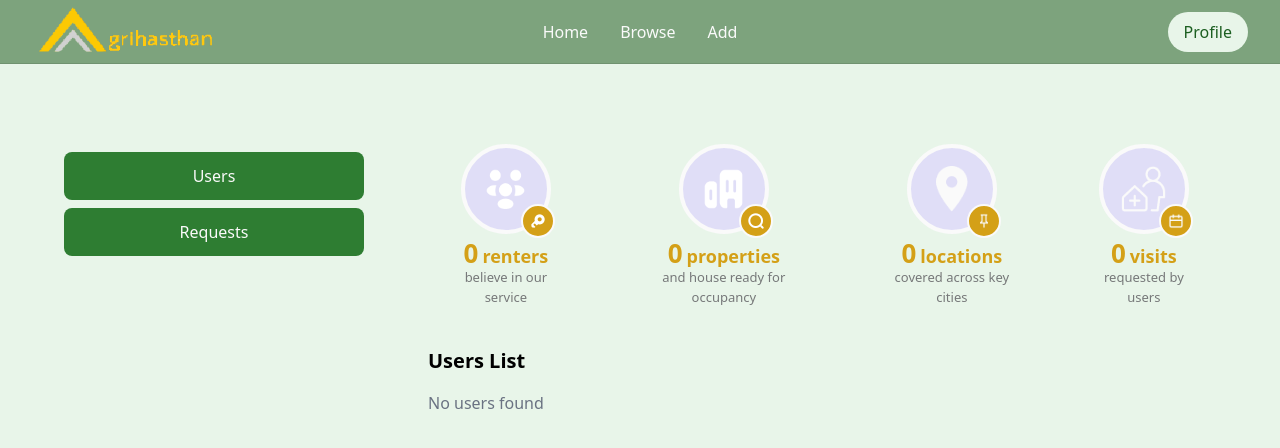
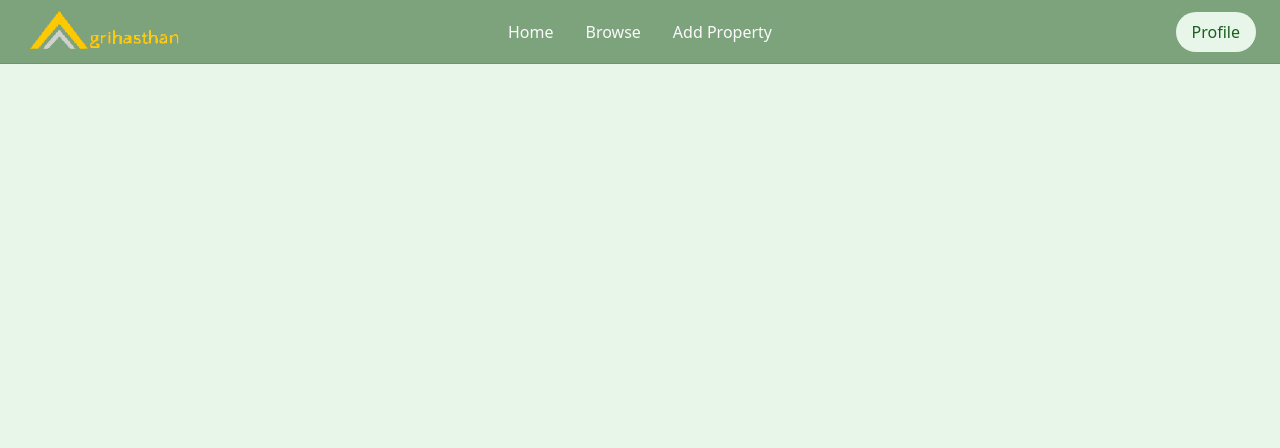
Before and after one commit to Anshu-Bista/GrihaSthann, a React (Vite) app in the folder client/: page /login in a window 1280 px wide. Before the commit this address led to /home. Shown: the top 448 px of the page. Built offline with nearby package versions, Linux system fonts and the light colour scheme; no server answers; sample sign-in values are in the browser's storage.

Commit message:
home routing

```diff
--- a/client/src/AppRoutes.jsx
+++ b/client/src/AppRoutes.jsx
@@ -31,14 +31,20 @@ export const AppRoutes = () => {
 
           {/* Private routes */}
           <Route element={<PrivateRoute />}>
-            <Route path="/user" element={<UserHome />} />
             <Route path="/browse" element={<UserBrowse />} />
             <Route path="/property/:id" element={<PropertyDetail />} />
             <Route path="/profile" element={<UserProfile />} />
             <Route path="/requests" element={<UserRequest />} />
+            {/* USER HOME */}
+            <Route element={<PrivateRoute allowedRoles={["user"]} />}>
+              <Route path="/user/home" element={<UserHome />} />
+            </Route>
 
-            <Route path="/add" element={<AdminAdd />} />
-            <Route path="/home" element={<AdminHome />} />
+            {/* ADMIN HOME */}
+            <Route element={<PrivateRoute allowedRoles={["admin"]} />}>
+              <Route path="/admin/home" element={<AdminHome />} />
+              <Route path="/add" element={<AdminAdd />} />
+            </Route>
             {/* add more private pages here */}
           </Route>
 
--- a/client/src/components/Header.jsx
+++ b/client/src/components/Header.jsx
@@ -1,78 +1,115 @@
 import { Link } from "react-router-dom";
-import logo from "../assets/Logo.png";
+import logo from "../assets/logo.png";
 import { useAuth } from "../context/AuthContext";
-import { useEffect } from "react";
+import { useState } from "react";
 
 export function Header() {
+
   const { token, user } = useAuth();
   const isLoggedIn = Boolean(token);
   const role = user?.role;
 
-  const logoLink = isLoggedIn ? "/home" : "/";
+  const [mobileOpen, setMobileOpen] = useState(false);
 
-  //notifies when Header changes
-  useEffect(() => {
-    console.log("Header role:", role);
-  }, [role]);
+  // ⭐ Role based home link
+  const homeLink = role === "admin"
+    ? "/admin/home"
+    : "/user/home";
 
   return (
-    <header className="h-16 px-8 flex items-center justify-between bg-soft-olive border-b border-black/10 relative">
+    <header className="h-16 px-6 flex items-center justify-between bg-soft-olive border-b border-black/10 relative">
 
-      {/* LEFT: Logo */}
-      <Link to={logoLink} className="flex items-center">
+      {/* LEFT - Logo */}
+      <Link to={homeLink} className="flex items-center">
         <img
           src={logo}
           alt="Logo"
-          className="h-12 md:h-14 w-auto transition-transform hover:scale-105"
+          className="h-10 md:h-12 w-auto transition-transform hover:scale-105"
         />
       </Link>
 
-      {/* MID: Navigation (only when logged in) */}
+      {/* ⭐ Desktop Navigation */}
       {isLoggedIn && (
-        <nav className="absolute left-1/2 -translate-x-1/2 flex gap-8">
-          <HeaderLink to="/home">Home</HeaderLink>
+        <nav className="hidden md:flex absolute left-1/2 -translate-x-1/2 gap-8">
+          <HeaderLink to={homeLink}>Home</HeaderLink>
           <HeaderLink to="/browse">Browse</HeaderLink>
 
           {role === "admin" ? (
-            <HeaderLink to="/add">Add</HeaderLink>
+            <HeaderLink to="/add">Add Property</HeaderLink>
           ) : (
             <HeaderLink to="/requests">Requests</HeaderLink>
           )}
         </nav>
       )}
 
-      {/* RIGHT */}
+      {/* RIGHT SECTION */}
       <div className="flex items-center gap-4">
+
         {isLoggedIn ? (
           <Link
             to="/profile"
-            className="bg-mint-green text-forest-green px-4 py-2 rounded-full font-medium hover:bg-mint-green/80 transition"
+            className="bg-mint-green text-forest-green px-4 py-2 rounded-full font-medium hidden md:block"
           >
             Profile
           </Link>
         ) : (
           <>
             <HeaderLink to="/login">Login</HeaderLink>
+
             <Link
               to="/register"
-              className="bg-forest-green text-white px-5 py-2 rounded-full font-medium shadow-md hover:bg-bright-green hover:-translate-y-0.5 hover:shadow-lg transition"
+              className="bg-forest-green text-white px-5 py-2 rounded-full font-medium hidden md:block"
             >
               Sign Up
             </Link>
           </>
         )}
+
+        {/* ⭐ Mobile Menu Button */}
+        {isLoggedIn && (
+          <button
+            className="md:hidden text-white text-2xl"
+            onClick={() => setMobileOpen(!mobileOpen)}
+          >
+            ☰
+          </button>
+        )}
       </div>
+
+      {/* ⭐ Mobile Menu Drawer */}
+      {mobileOpen && isLoggedIn && (
+        <div className="absolute top-16 left-0 w-full bg-soft-olive shadow-lg md:hidden z-50">
+
+          <div className="flex flex-col p-6 gap-4">
+
+            <HeaderLink to={homeLink}>Home</HeaderLink>
+            <HeaderLink to="/browse">Browse</HeaderLink>
+
+            {role === "admin" ? (
+              <HeaderLink to="/add">Add Property</HeaderLink>
+            ) : (
+              <HeaderLink to="/requests">Requests</HeaderLink>
+            )}
+
+            <HeaderLink to="/profile">Profile</HeaderLink>
+
+          </div>
+
+        </div>
+      )}
+
     </header>
   );
 }
 
+/* ⭐ Reusable Link Component */
 function HeaderLink({ to, children }) {
   return (
     <Link
       to={to}
-      className="relative font-medium text-off-white transition-colors hover:text-forest-green
-                 after:absolute after:left-0 after:-bottom-1 after:h-[2px] after:w-0
-                 after:bg-forest-green after:transition-all hover:after:w-full"
+      className="relative font-medium text-off-white hover:text-forest-green transition
+      after:absolute after:left-0 after:-bottom-1 after:h-[2px] after:w-0
+      after:bg-forest-green after:transition-all hover:after:w-full"
     >
       {children}
     </Link>
--- a/client/src/pages/private/Browse.jsx
+++ b/client/src/pages/private/Browse.jsx
@@ -1,6 +1,7 @@
 import { useEffect, useState } from "react";
 import axios from "axios";
 
+import prop from "../assets/noproperty.jpg";
 import PropertyCard from "../../components/PropertyCard";
 import { FilterBar } from "../../components/FilterBar";
 
@@ -131,6 +132,7 @@ export default function Browse() {
         </div>
       ) : (
         <p className="text-dark-grey text-center p-8">No matching properties available</p>
+        <img src={prop} alt=""/>
       )}
     </div>
   );
--- a/client/src/routes/PrivateRoutes.jsx
+++ b/client/src/routes/PrivateRoutes.jsx
@@ -1,10 +1,16 @@
-import React from "react";
 import { Navigate, Outlet } from "react-router-dom";
-import { useAuth } from "../context/AuthContext";
 
-const PrivateRoutes = () => {
-    const { token } = useAuth();
-    return token ? <Outlet /> : <Navigate to="/login" replace />;
-};
+export default function PrivateRoute({ allowedRoles }) {
+  const token = localStorage.getItem("token");
+  const role = localStorage.getItem("role");
 
-export default PrivateRoutes;
+  if (!token) {
+    return <Navigate to="/login" replace />;
+  }
+
+  if (allowedRoles && !allowedRoles.includes(role)) {
+    return <Navigate to="/home" replace />;
+  }
+
+  return <Outlet />;
+}
```
Also changed, not shown: client/src/assets/noproperty.jpg (added), client/src/assets/norequest.jpg (added).
